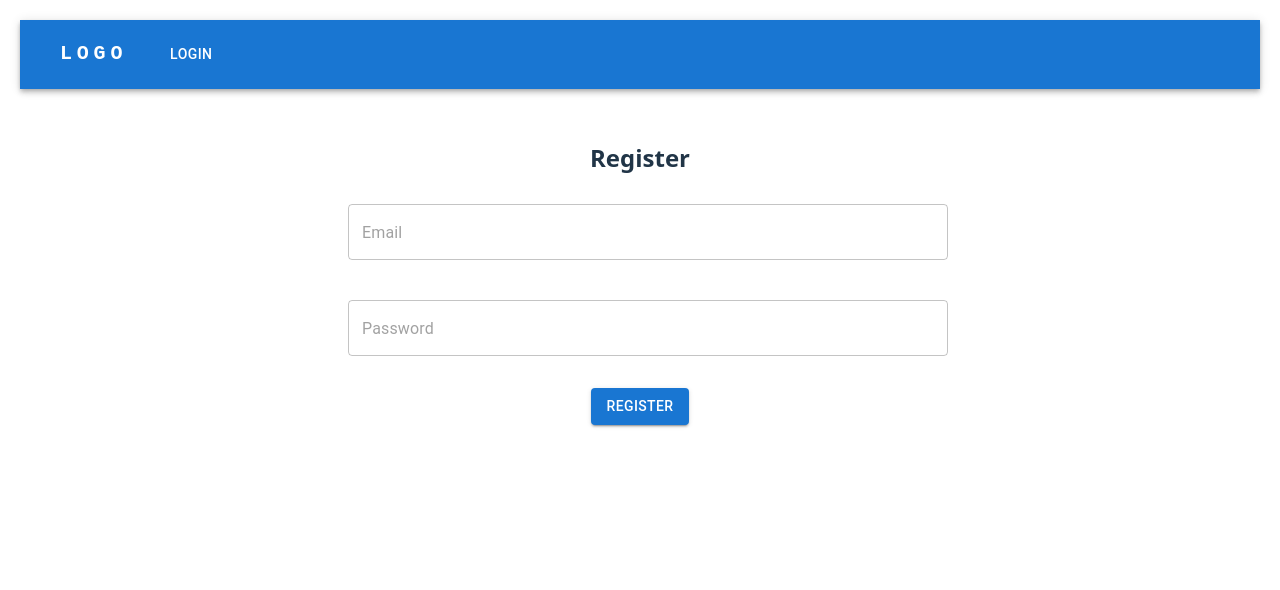
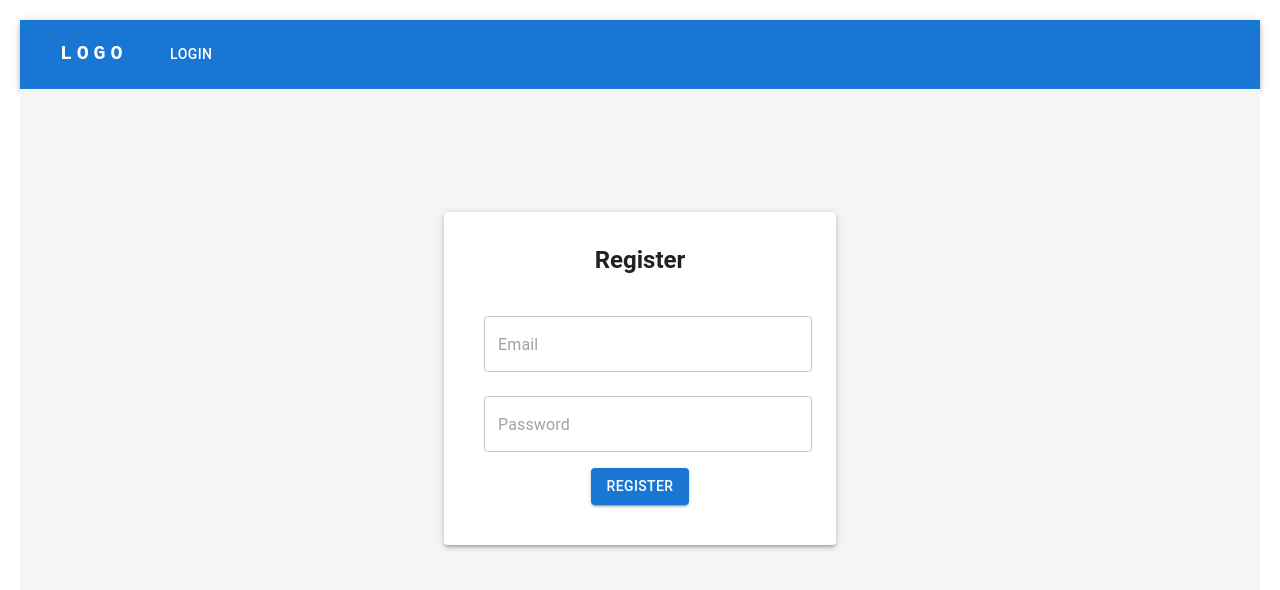
Before and after one commit to hardik-rl/react-node-app, a React (Vite) app in the folder frontend/: page /register in a window 1280 px wide. Shown: the top 590 px of the page. Built offline with nearby package versions, Linux system fonts and the light colour scheme; no server answers; some icons are missing.

Commit message:
ui changes

```diff
--- a/frontend/src/auth/Login.jsx
+++ b/frontend/src/auth/Login.jsx
@@ -41,13 +41,14 @@ const Login = () => {
       display="flex"
       justifyContent="center"
       alignItems="center"
-      paddingY={15}
+      paddingY={5}
+      minHeight={500}
       bgcolor="#f5f5f5"
     >
       <Card sx={{ width: 360, p: 2, boxShadow: 3 }}>
         <CardHeader
           title="Login"
-          titleTypographyProps={{ variant: 'h5', align: 'center' }}
+          titleTypographyProps={{ variant: 'h5', align: 'center', fontWeight: "600" }}
         />
         <CardContent>
           <Box display="flex" flexDirection="column" gap={2}>
--- a/frontend/src/auth/Register.jsx
+++ b/frontend/src/auth/Register.jsx
@@ -1,4 +1,4 @@
-import { Button, TextField } from "@mui/material";
+import { Box, Button, Card, CardContent, CardHeader, TextField } from "@mui/material";
 import React, { useState } from "react";
 import { useNavigate } from "react-router-dom";
 import { toast } from "react-toastify";
@@ -25,29 +25,45 @@ const Register = () => {
   };
 
   return (
-    <div style={{ padding: "2rem", maxWidth: 600, margin: "auto" }}>
-      <h2>Register</h2>
+    <Box
+      display="flex"
+      justifyContent="center"
+      alignItems="center"
+      paddingY={5}
+      minHeight={500}
+      bgcolor="#f5f5f5"
+    >
+      <Card sx={{ width: 360, p: 2, boxShadow: 3 }}>
+        <CardHeader
+          title="Register"
+          titleTypographyProps={{ variant: 'h5', align: 'center', fontWeight: "600" }}
+        />
+        <CardContent>
             <div>
               <TextField
                 type="email"
                 required
+                fullWidth
                 placeholder="Email"
                 value={email}
                 onChange={(e) => setEmail(e.target.value)}
-          sx={{ marginBottom: 3, width: "100%", padding: 1 }}
+                sx={{ marginBottom: 1, width: "100%", padding: 1 }}
               />
             </div>
             <div>
               <TextField
                 type="password"
+                fullWidth
                 placeholder="Password"
                 value={password}
                 onChange={(e) => setPassword(e.target.value)}
-          sx={{ marginBottom: 3, width: "100%", padding: 1 }}
+                sx={{ marginBottom: 1, width: "100%", padding: 1 }}
               />
               <Button variant="contained" onClick={handleRegister}>Register</Button>
           </div>
-    </div>
+        </CardContent>
+      </Card>
+    </Box>
   );
 };
 
```
Also changed, not shown: 1 other file (tests, documents, lock files or other folders). Lines whose indentation alone changed are shown as unchanged.
